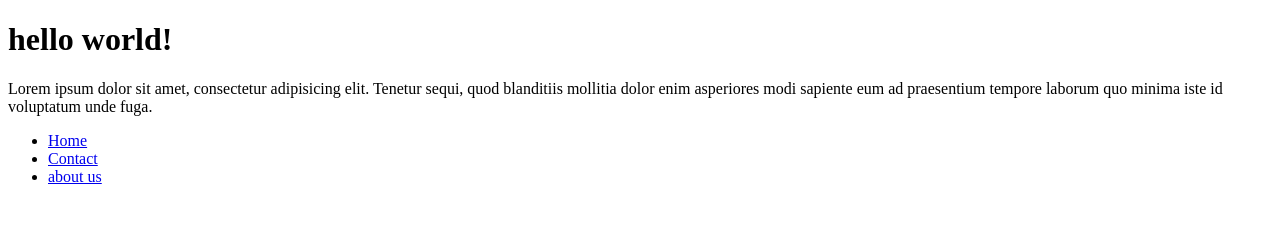
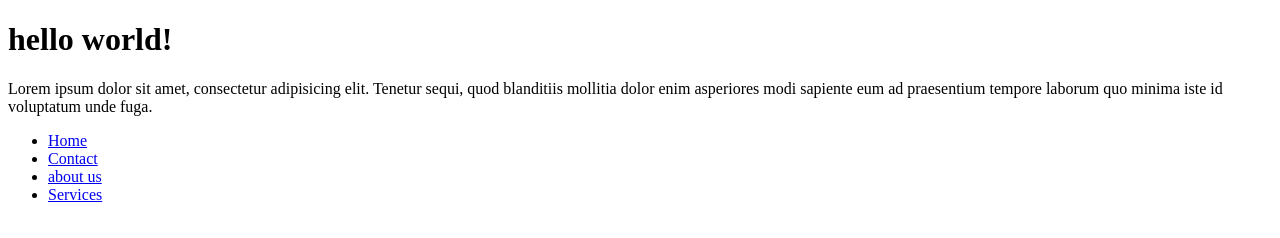
Before and after one commit to Mehrdad-testGit/Experiment-repo, a plain HTML site: page index.html in a window 1280 px wide. Drawn offline with Linux system fonts and the light colour scheme.

Commit message:
Update index.html

```diff
--- a/index.html
+++ b/index.html
@@ -18,6 +18,7 @@
         <li class="navbar__item"><a href="#" class="navbar__link">Home</a></li>
         <li class="navbar__item"><a href="#" class="navbar__link">Contact</a></li>
         <li class="navbar__item"><a href="#" class="navbar__link">about us</a></li>
+        <li class="navbar__item"><a href="#" class="navbar__link">Services</a></li>
       </ul>
     </nav>
   </body>
```
